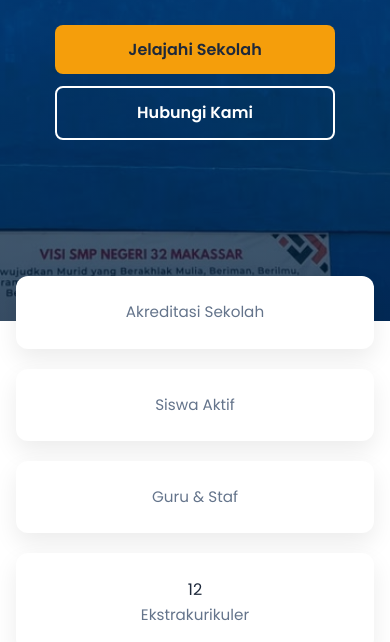
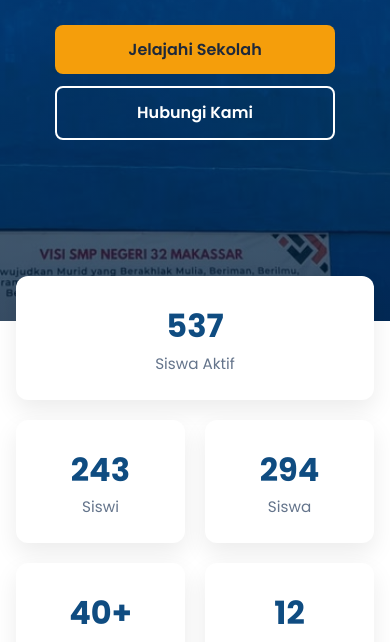
Before and after one commit to ch1zurpl/SMPN32WEBSITE, a plain HTML site: page web32/index.html in a window 390 px wide. Shown: the part 455-1097 px from the top of the page. Drawn offline with Linux system fonts and the light colour scheme; files whose address does not match are found by name.

Commit message:
Update school statistics layout
Co-authored-by: Copilot <223556219+Copilot@users.noreply.github.com>

```diff
--- a/web32/index.html
+++ b/web32/index.html
@@ -54,19 +54,23 @@
   <section class="stats">
     <div class="container stats-grid">
       <div class="stat-card">
-        <h3></h3>
-        <p>Akreditasi Sekolah</p>
-      </div>
-      <div class="stat-card">
-        <h3></h3>
+        <h3>537</h3>
         <p>Siswa Aktif</p>
       </div>
       <div class="stat-card">
-        <h3></h3>
+        <h3>243</h3>
+        <p>Siswi</p>
+      </div>
+      <div class="stat-card">
+        <h3>294</h3>
+        <p>Siswa</p>
+      </div>
+      <div class="stat-card">
+        <h3>40+</h3>
         <p>Guru & Staf</p>
       </div>
       <div class="stat-card">
-        <h3></h3>12</h3>
+        <h3>12</h3>
         <p>Ekstrakurikuler</p>
       </div>
     </div>
--- a/web32/styles.css
+++ b/web32/styles.css
@@ -219,7 +219,7 @@ body {
 
 .stats-grid {
   display: grid;
-  grid-template-columns: repeat(auto-fit, minmax(200px, 1fr));
+  grid-template-columns: repeat(6, minmax(0, 1fr));
   gap: 20px;
 }
 
@@ -229,6 +229,36 @@ body {
   border-radius: var(--radius);
   box-shadow: var(--shadow);
   text-align: center;
+}
+
+.stats-grid .stat-card:nth-child(1) {
+  grid-column: 3 / 5;
+}
+
+.stats-grid .stat-card:nth-child(2),
+.stats-grid .stat-card:nth-child(3) {
+  grid-row: 2;
+}
+
+.stats-grid .stat-card:nth-child(2) {
+  grid-column: 1 / 4;
+}
+
+.stats-grid .stat-card:nth-child(3) {
+  grid-column: 4 / 7;
+}
+
+.stats-grid .stat-card:nth-child(4),
+.stats-grid .stat-card:nth-child(5) {
+  grid-row: 3;
+}
+
+.stats-grid .stat-card:nth-child(4) {
+  grid-column: 1 / 4;
+}
+
+.stats-grid .stat-card:nth-child(5) {
+  grid-column: 4 / 7;
 }
 
 .stat-card h3 {
@@ -618,6 +648,28 @@ body {
     grid-template-columns: 1fr;
   }
 
+  .stats-grid {
+    grid-template-columns: repeat(2, minmax(0, 1fr));
+  }
+
+  .stats-grid .stat-card:nth-child(n) {
+    grid-row: auto;
+  }
+
+  .stats-grid .stat-card:nth-child(1) {
+    grid-column: 1 / 3;
+  }
+
+  .stats-grid .stat-card:nth-child(2),
+  .stats-grid .stat-card:nth-child(4) {
+    grid-column: 1;
+  }
+
+  .stats-grid .stat-card:nth-child(3),
+  .stats-grid .stat-card:nth-child(5) {
+    grid-column: 2;
+  }
+
   .org-coordinators {
     grid-template-columns: repeat(2, minmax(0, 1fr));
   }
```
Also changed, not shown: web32/assets/school-building.jpeg (added), web32/assets/smpn32-logo.png (added).
